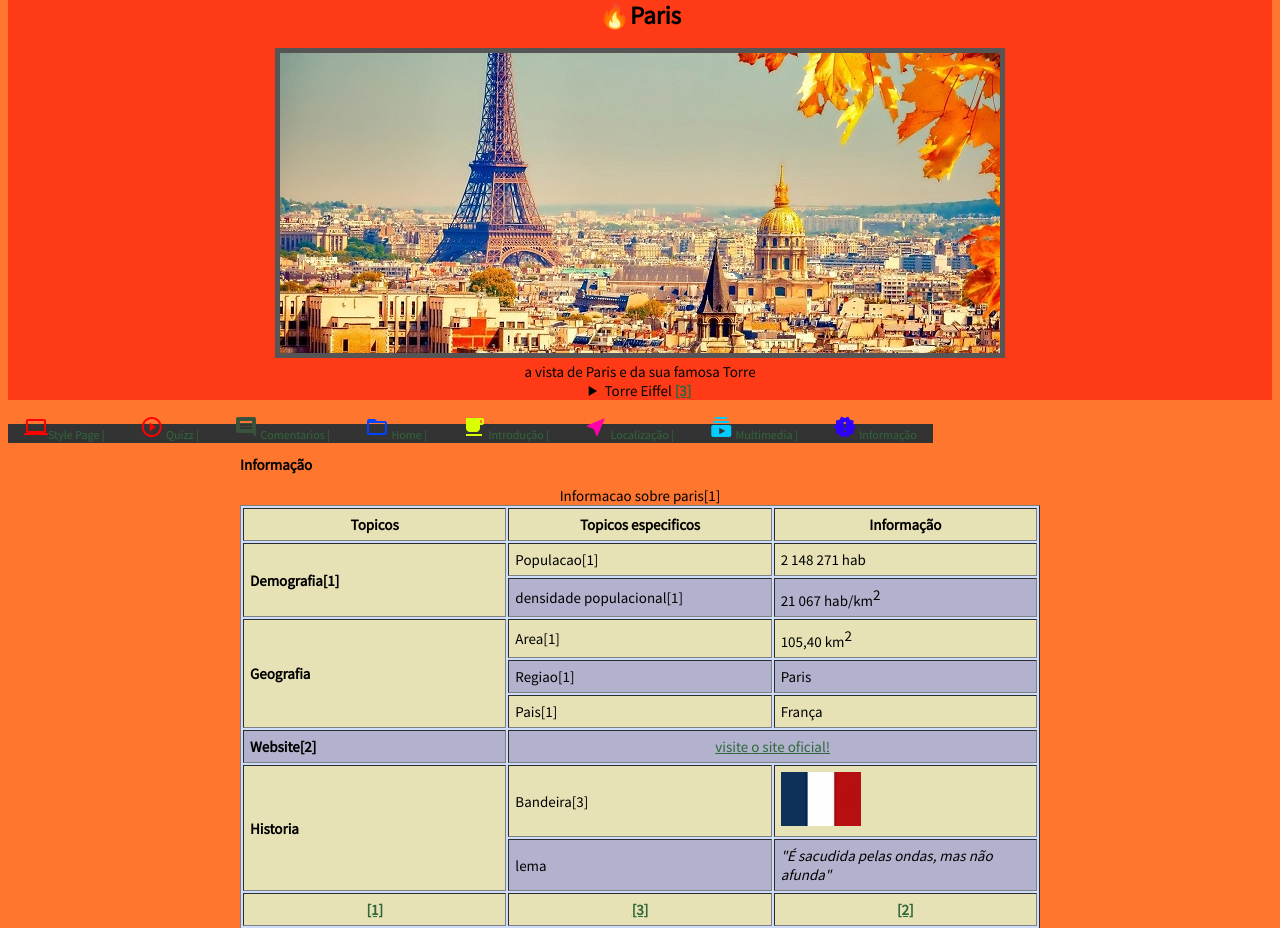
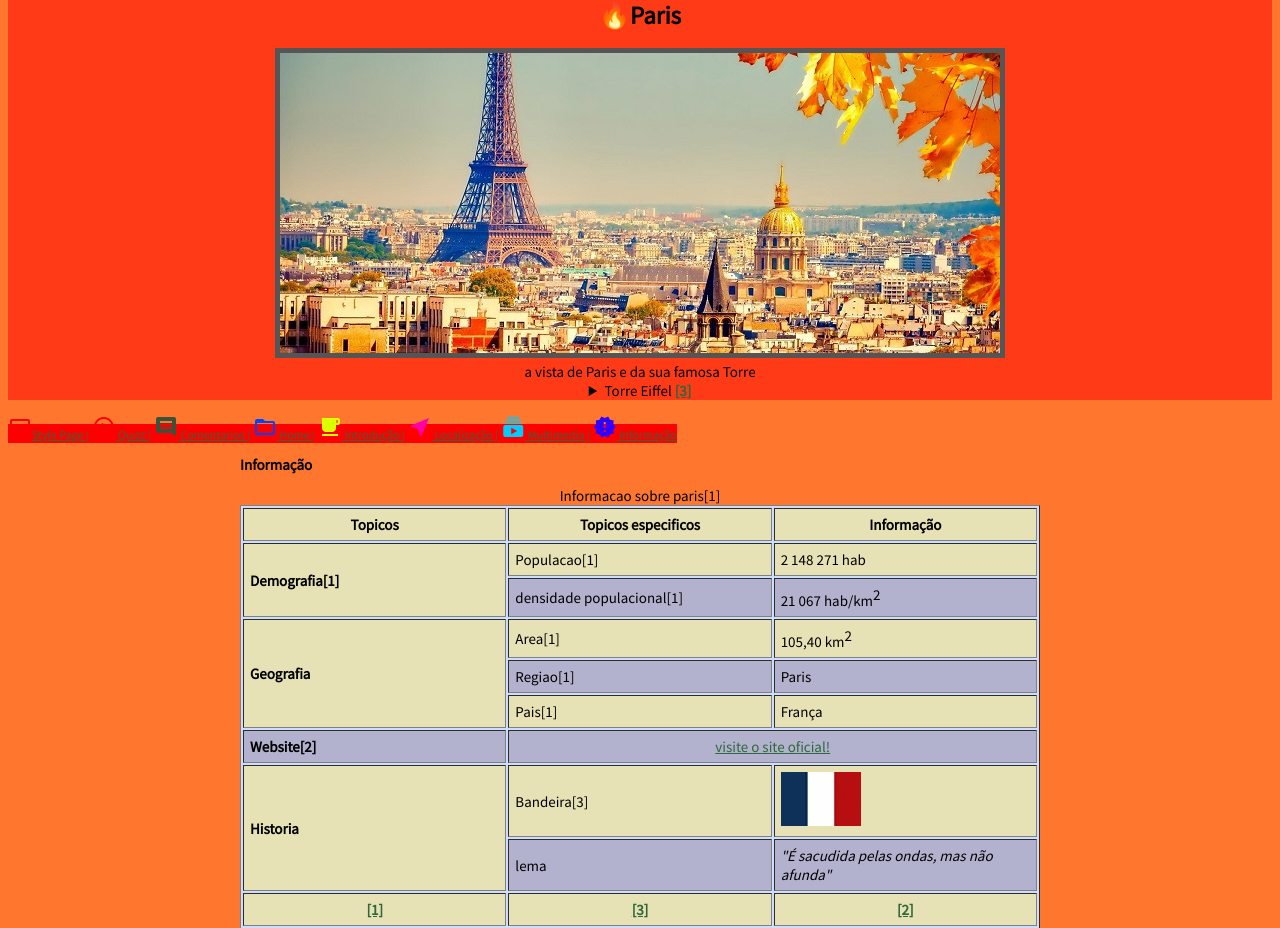
Before and after one commit to claudio-21902813/pw-lab, a PHP site: page /lab4/info.html in a window 1280 px wide. Shown: the part 18-946 px from the top of the page. Run offline with PHP 8.4, Linux system fonts and the light colour scheme.

Commit message:
lab 4 desenvolvimento

```diff
--- a/lab4/estilos.css
+++ b/lab4/estilos.css
@@ -19,15 +19,8 @@ body nav {
   width: 800px;
   padding: 0;
   overflow: hidden;
-  background-color: #333;
+  background-color: rgb(255, 0, 0);
   display: inline;
-}
-
-body nav a {
-  color: white;
-  text-align: center;
-  padding: 14px 16px;
-  text-decoration: none;
 }
 
 header ~ main {
```
